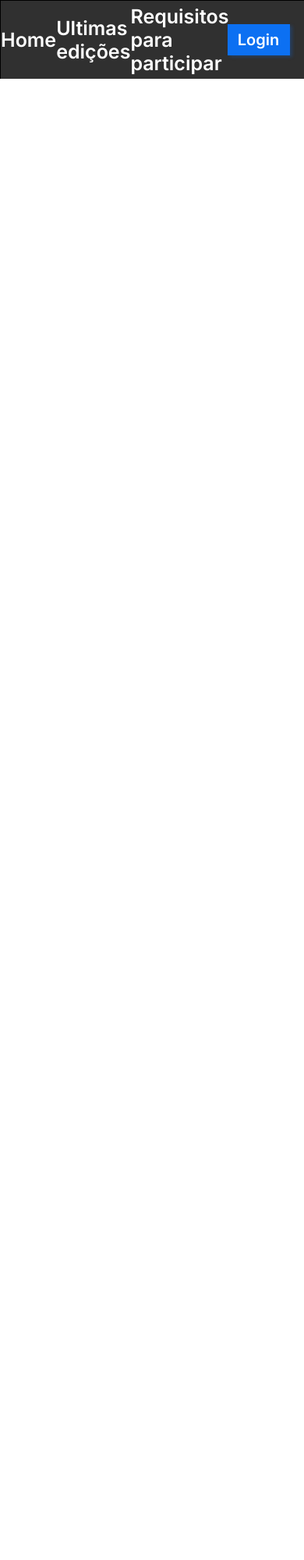
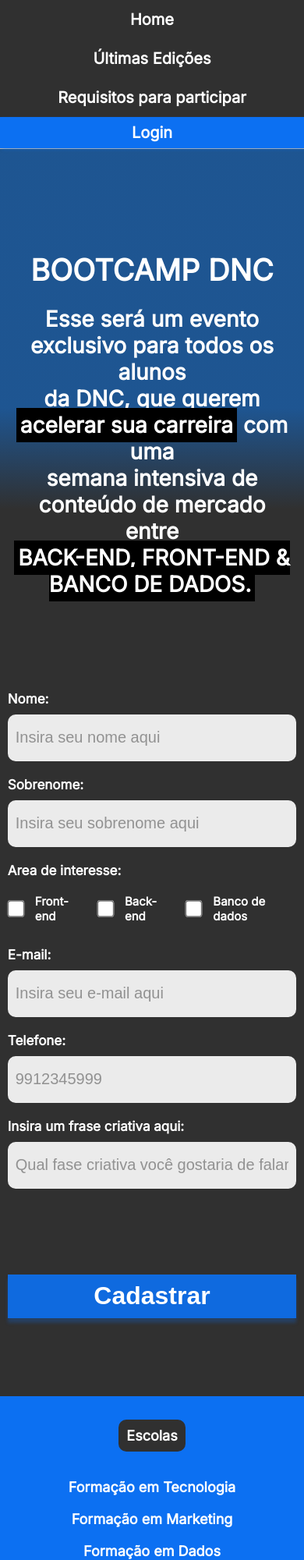
Before and after one commit to Rafael2k03/BootcampDNC, a plain HTML site: page index.html in a window 390 px wide. Shown: the top 2000 px of the page at 78% size. Before the commit the page ends 844 px from the top, so only its background shows below. Drawn offline with Linux system fonts and the light colour scheme.

Commit message:
Finalização do Site

```diff
--- a/index.html
+++ b/index.html
@@ -5,18 +5,119 @@
     <meta http-equiv="X-UA-Compatible" content="IE=edge">
     <meta name="viewport" content="width=device-width, initial-scale=1.0">
     <title>Bootcamp DNC</title>
-    <link rel="stylesheet" href="style.css">
+    <link rel="stylesheet" href="./styles.css">
 </head>
 <body>
-    <nav id="principal">
-        <div id="menu">
+    <nav id="main">
+        <div class="menu">
             <a href="">Home</a>
-            <a href="">Ultimas edições</a>
+            <a href="">Últimas Edições</a>
             <a href="">Requisitos para participar</a>
         </div>
         <button>Login</button>
     </nav>
 
+    <section>
 
+        <header>
+            <h1>Bootcamp DNC</h1>
+            <h2>
+                Esse será um evento exclusivo para todos os alunos<br />
+                da DNC, que querem <span class="invert-text">acelerar sua carreira</span> com uma <br />
+                semana intensiva de conteúdo de mercado entre <br />
+                <span class="invert-text">BACK-END, FRONT-END & BANCO DE DADOS.</span>
+            </h2>
+        </header>
+
+        <form action="">
+            <div class="form-group">
+                <label for="">Nome:</label>
+                <input type="text" placeholder="Insira seu nome aqui"/>
+            </div>
+            <div class="form-group">
+                <label for="">Sobrenome:</label>
+                <input type="text" placeholder="Insira seu sobrenome aqui"/>
+            </div>
+            <div class="form-group">
+                <label for="">Area de interesse:</label>
+                <div class="checkbox-items">
+                    <input type="checkbox" value="front">
+                    <label for="">Front-end</label>
+                    <input type="checkbox" value="back">
+                    <label for="">Back-end</label>
+                    <input type="checkbox" value="bd">
+                    <label for="">Banco de dados</label>
+                </div>
+            </div>
+            <div class="form-group">
+                <label for="">E-mail:</label>
+                <input type="email" placeholder="Insira seu e-mail aqui"/>
+            </div>
+            <div class="form-group">
+                <label for="">Telefone:</label>
+                <input type="text" placeholder="9912345999"/>
+            </div>
+            <div class="form-group">
+                <label for="">Insira um frase criativa aqui:</label>
+                <input type="text" placeholder="Qual fase criativa você gostaria de falar"/>
+            </div>
+
+            <button type="submit" value="cadastrar">Cadastrar</button>
+        </form>
+    </section>
+
+    <footer>
+        <div class="line-1">
+            <nav>
+                <h5>Escolas</h5>
+
+                <ul>
+                    <li>
+                        <a href="">Formação em Tecnologia</a>
+                    </li>
+                    <li>
+                        <a href="">Formação em Marketing</a>
+                    </li>
+                    <li>
+                        <a href="">Formação em Dados</a>
+                    </li>
+                    <li>
+                        <a href="">Formação em Projetos</a>
+                    </li>
+                    <li>
+                        <a href="">Formação em Produtos</a>
+                    </li>
+                </ul>
+            </nav>
+
+            <nav>
+                <h5>Sobre a DNC</h5>
+
+                <ul>
+                    <li>
+                        <a href="">História</a>
+                    </li>
+                    <li>
+                        <a href="">Missão em valores</a>
+                    </li>
+                    <li>
+                        <a href="">Trabalhe conosco</a>
+                    </li>
+                    <li>
+                        <a href="">Conteúdo gratuito</a>
+                    </li>
+                </ul>
+            </nav>
+
+            <div class="address">
+                ₢ 2022 DTC Treinamentos & Consultoria LTDA | CNPJ: 27.995.577/0001-37 |
+                R. Justino Cobra, 61 - Vila Ema | São José dos Campos - SP | CEP 12243-030
+            </div>
+        </div>
+        <div class="line-2">
+            <a href="">Termos de uso </a>
+            <a href="">Política de Privacidade</a>
+        </div>
+    </footer>
 </body>
 </html>
--- a/style.css
+++ /dev/null
@@ -1,56 +0,0 @@
-@import url('https://fonts.googleapis.com/css2?family=Inter:ital,opsz,wght@0,14..32,100..900;1,14..32,100..900&display=swap');
-
-body{
-    padding: 0px;
-    margin: 0px;
-
-}
-
-#principal{
-    width: 100%;
-    height: 100px;
-    border: 1px solid black;
-
-    background-color: #303030;
-
-    display: flex;
-    justify-content: space-between;
-    align-items: center;
-    border-bottom: 1px #bababa;
-    }
-
-    #menu{
-    display: flex;
-    width: 45%;
-    justify-content: space-around;
-    align-items: center;
-    }
-
-    #principal div a{
-    font-family: "Inter";
-    font-size: 25px;
-    font-weight: 600;
-    color: white;
-    text-decoration: none;
-    }
-
-    #principal div a :hover{
-    color: #cccccc;
-    }
-
-    #principal button{
-    margin-right:5%;
-    background-color: #0C70F2;
-    border: 0px;
-
-    height: 40px;
-    width: 80px;
-
-    font-family: "Inter";
-    font-size: 20px;
-    font-weight: 600;
-    color: white;
-
-    box-shadow: 3px 2px 4px rgba(12,112,242,0.25);
-    cursor: pointer;
-    }
--- /dev/null
+++ b/styles.css
@@ -0,0 +1,322 @@
+@import url('https://fonts.googleapis.com/css2?family=Inter:wght@100;400&display=swap');
+
+:root {
+    --blue-dnc: #0C70F2;
+    --black-dnc: #303030;
+    --silver: #C9C9C9;
+
+    --font-default: 'Inter';
+}
+
+body {
+    margin: 0;
+    padding: 0;
+
+    background: linear-gradient(180deg, rgba(12, 122, 242, 0.5) 19.91%, rgba(12, 112, 242, 0) 24.84%), #303030;
+    background-repeat: no-repeat;
+}
+
+#main {
+    width: 100%;
+    height: 100px;
+
+    background-color: var(--black-dnc);
+    border-bottom: 1px solid #BABABA;
+
+    display: flex;
+    align-items: center;
+    justify-content: space-between;
+}
+
+#main div a {
+    font-size: 20px;
+    font-weight: 600;
+    color: white;
+    text-decoration: none;
+    font-family: var(--font-default)
+}
+
+#main div a:hover {
+    color: var(--silver)
+}
+
+.menu {
+    display: flex;
+    width: 55%;
+    justify-content: space-between;
+
+    margin-left: 5%;
+}
+
+#main button {
+    margin-right: 5%;
+
+    background-color: var(--blue-dnc);
+    border: none;
+
+    height: 40px;
+    width: 80px;
+
+    font-family: var(--font-default);
+    font-size: 20px;
+    font-weight: 600;
+    color: #fff;
+
+    box-shadow: 3px 2px 4px rgba(12, 122, 242, 0.25);
+    cursor: pointer;
+}
+
+section {
+    display: flex;
+    flex-direction: column;
+    justify-content: center;
+    align-items: center;
+
+    margin-top: 100px;
+    margin-bottom: 100px;
+}
+
+header {
+    color: #FFF;
+    font-family: var(--font-default);
+}
+
+header h1 {
+    font-size: 80px;
+    font-weight: 800;
+
+    text-transform: uppercase;
+    text-align: center;
+
+    margin-bottom: 20px;
+}
+
+header h2 {
+    text-align: center;
+    font-size: 40px;
+    font-weight: 700;
+
+    margin-bottom: 100px;
+}
+
+header .invert-text {
+    background-color: black;
+    font-weight: bold;
+
+    padding: 5px;
+}
+
+form {
+    color: #FFF;
+
+    font-family: var(--font-default);
+    font-size: 30px;
+    font-weight: 600;
+}
+
+.form-group {
+    display: flex;
+    flex-direction: column;
+
+    margin-top: 10px;
+    margin-bottom: 10px;
+}
+
+.form-group label {
+    margin: 10px 0px;
+}
+
+.form-group input {
+    border: none;
+    border-radius: 10px;
+
+    height: 40px;
+    font-size: 20px;
+    padding: 10px;
+    background-color: rgba(255, 255, 255, 0.9)
+}
+
+.form-group input::placeholder {
+    color: rgba(57, 57, 57, 0.5);
+}
+
+.checkbox-items {
+    display: flex;
+    gap: 15px;
+    justify-content: space-around;
+    align-items: center;
+}
+
+.checkbox-items label {
+    font-size: 25px;
+}
+
+input[type="checkbox"] {
+    transform: scale(1.7);
+}
+
+button[type="submit"] {
+    border: none;
+    background-color: rgba(12, 112, 242, 0.9);
+
+    width: 100%;
+    height: 56px;
+
+    color: #FFF;
+    font-size: 32px;
+    font-weight: 600;
+    margin-top: 100px;
+    box-shadow: 0px 6px 4px rgba(12, 112, 242, 0.25);
+    cursor: pointer
+}
+
+footer {
+    width: 100%;
+    background-color: var(--blue-dnc);
+}
+
+footer .line-1 {
+    display: flex;
+    justify-content: space-around;
+    align-items: center;
+}
+
+footer ul {
+    list-style: none;
+    margin: 0;
+    padding: 0;
+}
+
+footer nav {
+    display: flex;
+    flex-direction: column;
+    align-items: center;
+    height: 330px;
+}
+
+footer h5 {
+    text-align: center;
+
+    background-color: var(--black-dnc);
+    color: #FFF;
+
+    font-weight: 800;
+    font-size: 18px;
+    font-family: var(--font-default);
+
+    border-radius: 10px;
+
+    padding: 10px;
+    margin-bottom: 15px;
+}
+
+footer ul li {
+    text-align: center;
+    color: #FFF;
+    font-weight: 600;
+    font-size: 18px;
+    font-family: var(--font-default);
+    margin: 20px 0px;
+}
+
+footer ul li a {
+    color: #FFF;
+    text-decoration: none;
+}
+
+footer ul li a:hover {
+    color: var(--silver)
+}
+
+footer .address {
+    font-weight: 600;
+    font-size: 18px;
+    font-family: var(--font-default);
+
+    color: #FFF;
+    width: 20%;
+
+    text-align: center;
+}
+
+footer .line-2 {
+    display: flex;
+    justify-content: center;
+
+    margin: 10px 0px;
+    height: 35px;
+    padding: 10px;
+}
+
+footer .line-2 a {
+    text-decoration: none;
+
+    font-family: var(--font-default);
+    font-size: 18px;
+    font-weight: 600;
+
+    color: #FFF;
+    padding: 5px;
+}
+
+footer .line-2  a:first-child {
+    border-right: 3px solid #FFF;
+}
+
+footer .line-2 a:hover {
+    color: var(--silver);
+}
+
+
+@media only screen and (max-width: 600px) {
+
+    #main {
+        flex-direction: column;
+        height: auto;
+    }
+
+    .menu {
+        flex-direction: column;
+        align-items: center;
+        width: 100%;
+        margin: 0;
+    }
+
+    .menu a {
+        display: flex;
+        align-items: center;
+        height: 50px;
+    }
+
+    #main button {
+        width: 100%;
+        margin: 0;
+    }
+
+    section h1 {
+        font-size: 38px;
+    }
+
+    section h2 {
+        font-size: 28px;
+        padding: 0 15px;
+    }
+
+    form {
+        width: 95%;
+        font-size: 17px;
+    }
+
+    .checkbox-items label {
+        font-size: 15px;
+    }
+
+    footer .line-1 {
+        flex-direction: column;
+    }
+
+    footer .address {
+        width: 95%;
+        margin-bottom: 20px;
+    }
+}
```
